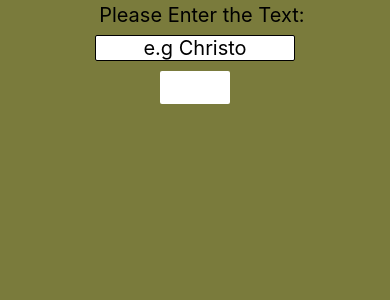
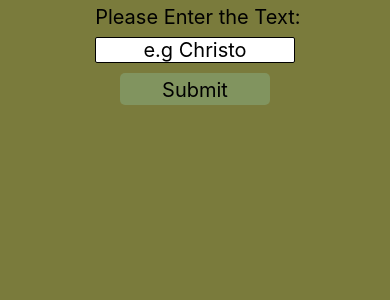
Before and after one commit to christo-kumar/React-Native, a React Native app in the folder helloearth/: screen / in a window 390 px wide. Shown: the top 300 px of the page. Built offline with nearby package versions, Linux system fonts and the light colour scheme.

Commit message:
touchableHello.js

```diff
--- a/helloearth/App.js
+++ b/helloearth/App.js
@@ -24,6 +24,8 @@ import { FlatListHello } from './components/FlatListHello';
 import { SectionListHello } from './components/SectionListHello';
 import { TextInputHello } from './components/TextInputHello';
 import { ButtonHello } from './components/ButtonHello';
+import { TouchableHello } from './components/TouchableHello';
+
 
 
 
@@ -34,7 +36,7 @@ const App = () => {
     //   <StylesHello />
     // </View>
     //<FlexHello />
-    <ButtonHello />
+    <TouchableHello />
   );
 };
 
--- a/helloearth/components/TouchableHello.js
+++ b/helloearth/components/TouchableHello.js
@@ -0,0 +1,71 @@
+/* eslint-disable react/self-closing-comp */
+/* eslint-disable prettier/prettier */
+import React, { useState } from 'react';
+import { SafeAreaView, StyleSheet, Text, TextInput, TouchableOpacity, Pressable } from 'react-native';
+
+const styles = StyleSheet.create({
+    container: {
+        flex: 1,
+        justifyContent: 'flex-start',
+        alignItems: 'center',
+        backgroundColor: '#7A7B3C',
+    },
+    text: {
+        fontSize: 20,
+        marginBottom: 3,
+        margin: 5,
+    },
+    input: {
+        fontSize: 20,
+        width: 200,
+        borderWidth: 1,
+        borderRadius: 2,
+        backgroundColor: '#FFFFFF',
+        margin: 5,
+        textAlign: 'center',
+    },
+    button: {
+        width: 150,
+        margin: 5,
+        backgroundColor: '#81945F',
+        borderRadius: 5,
+        alignItems: 'center',
+    },
+});
+
+
+export const TouchableHello = () => {
+    const [text, setText] = useState('...');
+    const [submitted, setSubmitted] = useState(false);
+
+    const onTextInput = (value) => {
+        setText(value);
+    };
+
+    const onButtonPress = () => {
+        setSubmitted(!submitted);
+    };
+
+    return (
+        <SafeAreaView style={styles.container}>
+            <Text style={styles.text}> Please Enter the Text:</Text>
+            <TextInput style={styles.input}
+                placeholder="e.g Christo"
+                onChangeText={(value) => { onTextInput(value); }}
+                keyboardType="default"
+                maxLength={22}
+                editable={!submitted}
+            //secureTextEntry
+            //multiline
+            />
+            <TouchableOpacity
+                style={styles.button}
+                onPress={() => { onButtonPress(); }}
+            >
+                <Text style={styles.text}>{submitted ? 'Clear' : 'Submit'}</Text>
+            </TouchableOpacity>
+            {submitted ? <Text style={styles.text}> Registered Name: {text}</Text> : null}
+
+        </SafeAreaView>
+    );
+};
```
